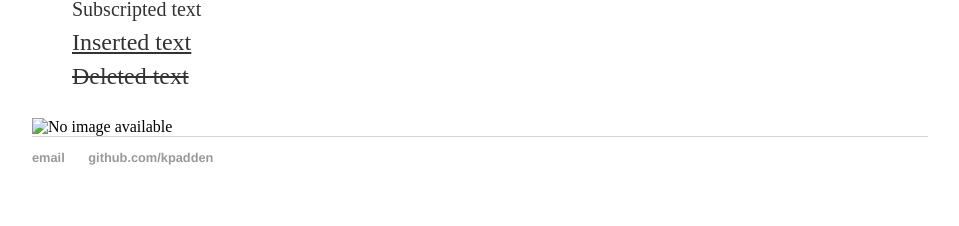
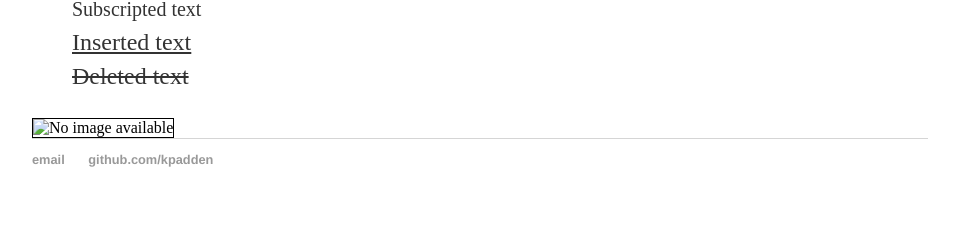
Before and after one commit to kpadden/kpadden.github.io, a Jekyll site: the page built from index.html, in a window 1280 px wide. Shown: the part 738-964 px from the top of the page, without its empty margins (160-1119 px from the left). Built offline with Jekyll 4.4.1, drawn with Linux system fonts in a browser that asks for light colours.

Commit message:
Update index.html

```diff
--- a/index.html
+++ b/index.html
@@ -23,5 +23,5 @@ title: Kenneth Padden
                 <ins> Inserted text </ins> <br/>
                 <del> Deleted text </del>
         </ul>
-        <img alt="No image available"/>
+        <img src="" height="15%" width="15%" border="1px" alt="No image available"/>
 </body>
```
